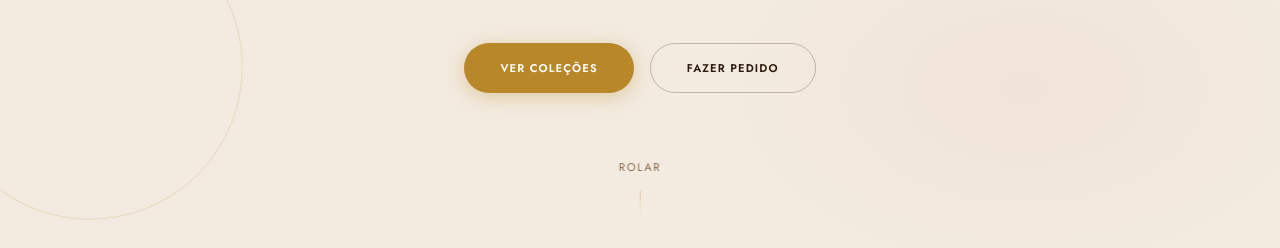
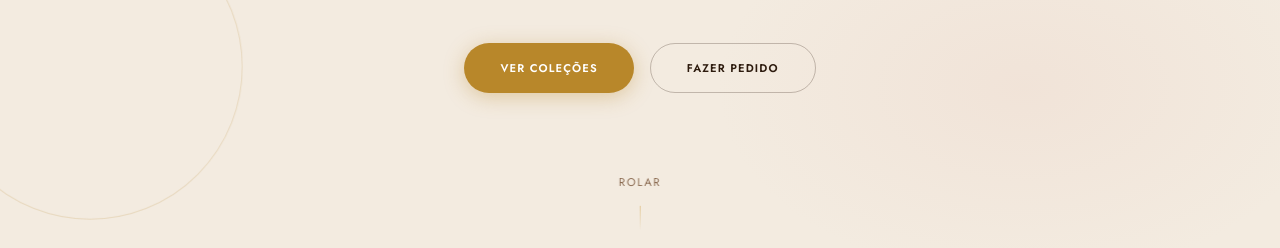
Before and after one commit to joaosaboia-dev/allume-fleur, a plain HTML site: page index.html in a window 1280 px wide. Shown: the part 552-800 px from the top of the page. Drawn offline with nearby package versions, Linux system fonts and the light colour scheme; a script that the page names is missing.

Commit message:
style(home): reduz espaçamento do indicador de rolagem

```diff
--- a/css/style.css
+++ b/css/style.css
@@ -267,7 +267,7 @@ nav {
 
 .scroll-hint {
   position: absolute;
-  bottom: 25px;
+  bottom: 10px;
   left: 50%;
   transform: translateX(-50%);
   display: flex;
```
